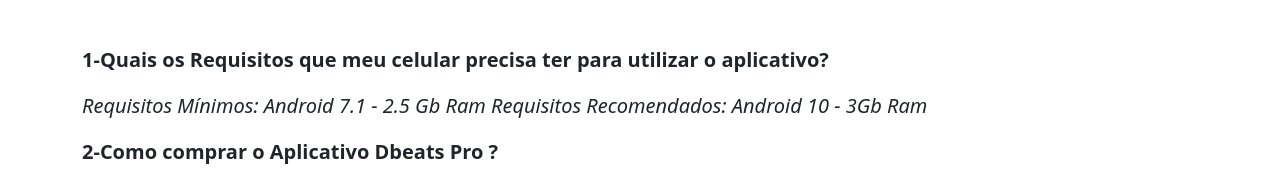
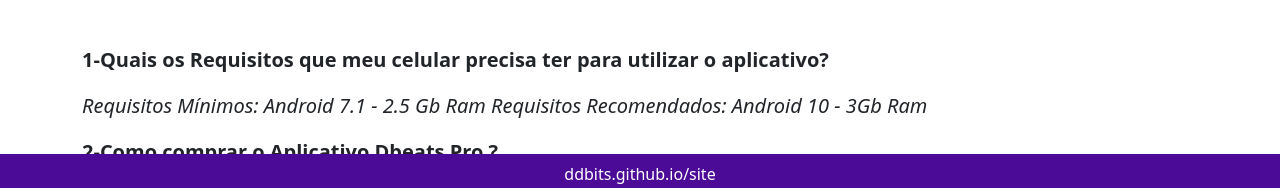
Before and after one commit to ddbits/site, a plain HTML site: page dbeats/index.html in a window 1280 px wide. Shown: the part 606-794 px from the top of the page. Drawn offline with nearby package versions, Linux system fonts and the light colour scheme.

Commit message:
corrected wrong url dbeats

```diff
--- a/dbeats/index.html
+++ b/dbeats/index.html
@@ -180,9 +180,9 @@
     </section>
 
     <!-- Footer-->
-    <footer class="py-5 bg-dark">
+    <footer class="py-2 bg-primary fixed-bottom">
       <div class="container px-4">
-        <p class="m-0 text-center text-white">ddbits.com.br</p>
+        <p class="m-0 text-center text-white">ddbits.github.io/site</p>
       </div>
     </footer>
     <!-- Bootstrap core JS-->
```
Also changed, not shown: index.html (+3 -3 lines).
